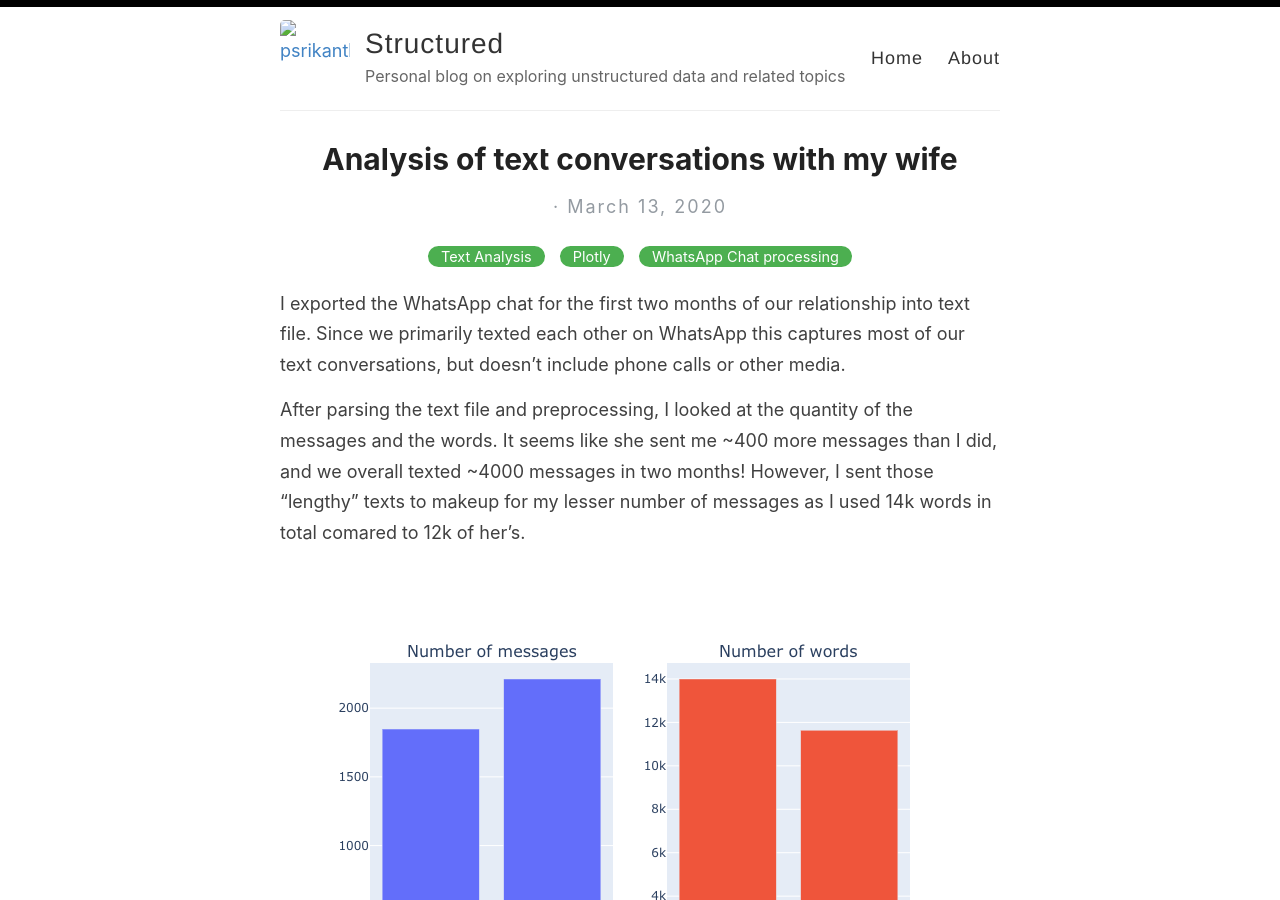
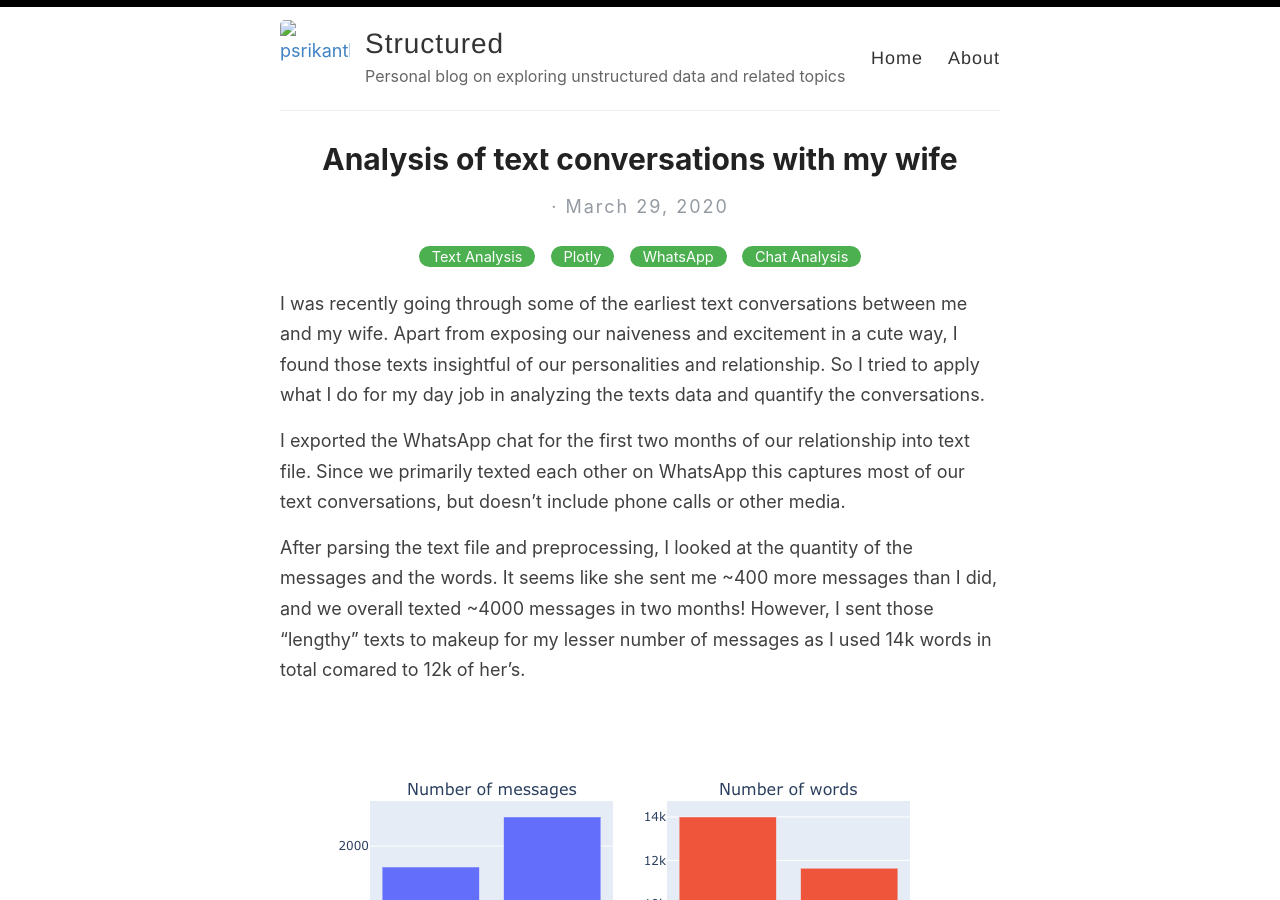
Before and after one commit to psrikanthm/psrikanthm.github.io, a Jekyll site: the page built from _posts/2020-03-29-chat-analysis.md, in a window 1280 px wide and 900 px high. Built offline with Jekyll 4.4.1, drawn with Linux system fonts in a browser that asks for light colours.

Commit message:
add new tags and change date

```diff
--- a/_posts/2020-03-13-chat-analysis.md
+++ b/_posts/2020-03-29-chat-analysis.md
@@ -2,8 +2,10 @@
 layout: post
 title:  Analysis of text conversations with my wife
 excerpt: I was recently going through some of the earliest text conversations between me and my wife. Apart from exposing our naiveness and excitement in a cute way, I found those texts insightful of our personalities and relationship. So I tried to apply what I do for my day job in analyzing the texts data and quantify the conversations.
-categories: [Text Analysis, Plotly, WhatsApp Chat processing]
+categories: [Text Analysis, Plotly, WhatsApp, Chat Analysis]
 ---
+I was recently going through some of the earliest text conversations between me and my wife. Apart from exposing our naiveness and excitement in a cute way, I found those texts insightful of our personalities and relationship. So I tried to apply what I do for my day job in analyzing the texts data and quantify the conversations.
+
 I exported the WhatsApp chat for the first two months of our relationship into text file. Since we primarily texted each other on WhatsApp this captures most of our text conversations, but doesn't include phone calls or other media.
 
 After parsing the text file and preprocessing, I looked at the quantity of the messages and the words. It seems like she sent me ~400 more messages than I did, and we overall texted ~4000 messages in two months! However, I sent those "lengthy" texts to makeup for my lesser number of messages as I used 14k words in total comared to 12k of her's.
```
